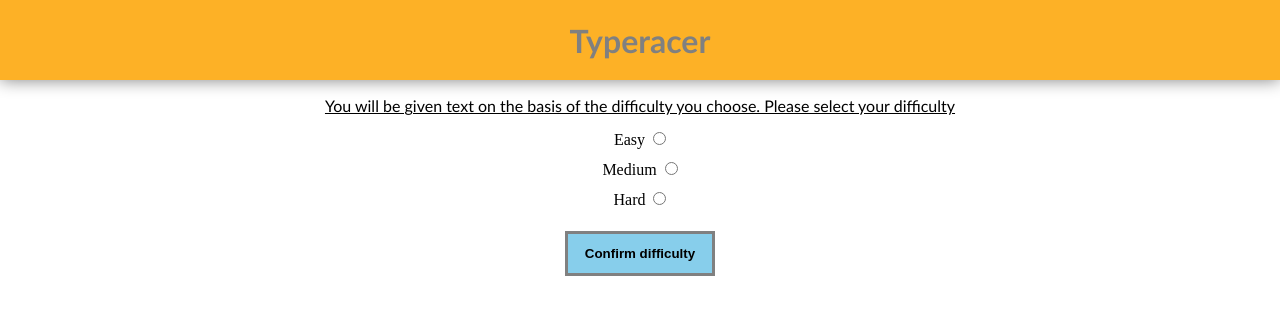
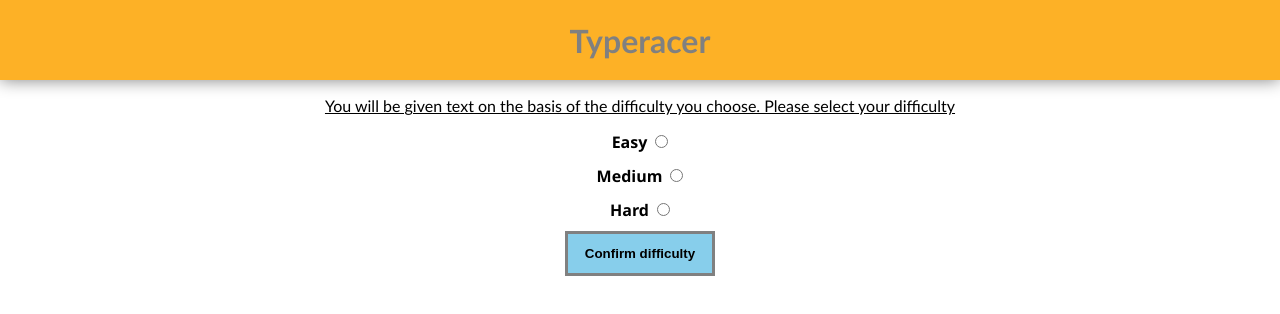
Before and after one commit to CluckyCry/Type-racer, a React (Vite) app: page / in a window 1280 px wide. Shown: the top 314 px of the page. Built offline with nearby package versions, Linux system fonts and the light colour scheme.

Commit message:
final commit

```diff
--- a/index.html
+++ b/index.html
@@ -2,7 +2,7 @@
 <html lang="en">
   <head>
     <meta charset="UTF-8" />
-    <link rel="icon" type="image/svg+xml" href="/vite.svg" />
+    <link rel="icon" type="image/svg+xml" href="./favicon.ico" />
     <meta name="viewport" content="width=device-width, initial-scale=1.0" />
     <title>Typeracer - Test your speed!</title>
   </head>
--- a/src/components/Challenge.jsx
+++ b/src/components/Challenge.jsx
@@ -52,7 +52,7 @@
 
   useEffect(() => {
     let secondsPassed = 0;
-    let wpm;
+    let wpm = 0
     setWpm(0);
     const interval = setInterval(() => {
       if (!hasStarted.current) return;
--- a/src/components/Label.jsx
+++ b/src/components/Label.jsx
@@ -3,7 +3,7 @@
 export default function Label ({ name, id, val, check, setCheck}) {
   return (
     <div className={styles.label}>
-      <label htmlFor={id}>{val}</label>
+      <label className={styles.text} htmlFor={id}>{val}</label>
       <input
         onChange={(event) => setCheck(event.target.value)}
         className={styles.input}
--- a/src/components/challenge.module.css
+++ b/src/components/challenge.module.css
@@ -12,6 +12,7 @@
 .span {
   font-family: "Lucida Sans", "Lucida Sans Regular", "Lucida Grande",
     "Lucida Sans Unicode", Geneva, Verdana, sans-serif;
+    transition: all 0.3s ease;
 }
 
 .typeText {
--- a/src/components/confirm.module.css
+++ b/src/components/confirm.module.css
@@ -8,11 +8,12 @@
     font-weight: bold;
     text-decoration: underline;
     text-decoration-color: transparent;
-    transition: 0.2s ease
+    transition: all 0.2s ease;
 }
 
 .confirm:hover{
     cursor: pointer;
     text-decoration-color: black;
     border-radius: 10px;
+    translate: 0px 0.2rem;
 }
--- a/src/components/label.module.css
+++ b/src/components/label.module.css
@@ -1,7 +1,19 @@
 .label{
-    margin-bottom: 0.75rem;
+    margin-bottom: 0.75rem
+}
+
+.text{
+    font-family:'Segoe UI', Tahoma, Geneva, Verdana, sans-serif;
+    font-weight: bold;
+    transition: all 0.1s ease;
 }
 
 .input{
     margin-left: 0.5rem;
+    transition: all 0.1s ease;
 }
+
+.text:hover{
+    margin-right: 0.3rem;
+    color: purple;
+}
```
Also changed, not shown: site.webmanifest (added), 1 other file (tests, documents, lock files or other folders).
